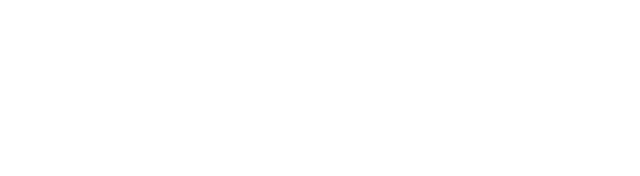
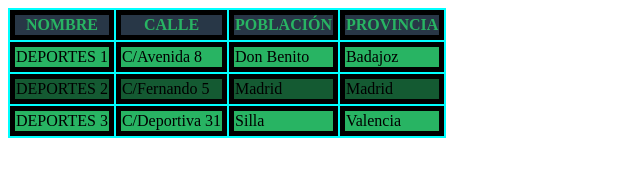
Before and after one commit to AlejandroCabezaCarsi/reto11CSS, a plain HTML site: page index.html in a window 1280 px wide. Shown: the whole page, without its empty margins (0-640 px from the left). Drawn offline with Linux system fonts and the light colour scheme.

Commit message:
Le he dado el formato a la tabla y he añadido su contenido desde el HTML y he editado los estilos desde el archivo css

```diff
--- a/css/styles.css
+++ b/css/styles.css
@@ -0,0 +1,24 @@
+.tabla {
+    background-color: aqua;
+    border: 0%;
+    padding: 0%;
+}
+
+
+
+
+.head {
+    border: solid 5px black;
+    background-color: #283747 ;
+    color: #28B463 ;
+}
+
+.casilla1{
+    border: solid 5px black;
+    background-color: #28B463;
+}
+
+.casilla2 {
+    border: solid 5px black;
+    background-color: #145A32;
+}
--- a/index.html
+++ b/index.html
@@ -5,8 +5,38 @@
     <meta http-equiv="X-UA-Compatible" content="IE=edge">
     <meta name="viewport" content="width=device-width, initial-scale=1.0">
     <title>Document</title>
+    <link href="css/styles.css" rel="stylesheet">
 </head>
 <body>
 
+<table class="tabla">
+
+    <tbody>
+        <th class="head">NOMBRE</th> <th class="head">CALLE</th> <th class="head">POBLACIÓN</th> <th class="head">PROVINCIA</th>
+        <tr>
+            <td class="casilla1">DEPORTES 1</td>
+            <td class="casilla1">C/Avenida 8</td>
+            <td class="casilla1">Don Benito</td>
+            <td class="casilla1">Badajoz</td>
+        </tr>
+
+        <tr>
+            <td class="casilla2">DEPORTES 2</td>
+            <td class="casilla2">C/Fernando 5</td>
+            <td class="casilla2">Madrid</td>
+            <td class="casilla2">Madrid</td>
+        </tr>
+
+        <tr>
+            <td class="casilla1">DEPORTES 3</td>
+            <td class="casilla1">C/Deportiva 31</td>
+            <td class="casilla1">Silla</td>
+            <td class="casilla1">Valencia</td>
+        </tr>
+
+    </tbody>
+</table>
+
+
 </body>
 </html>
```
